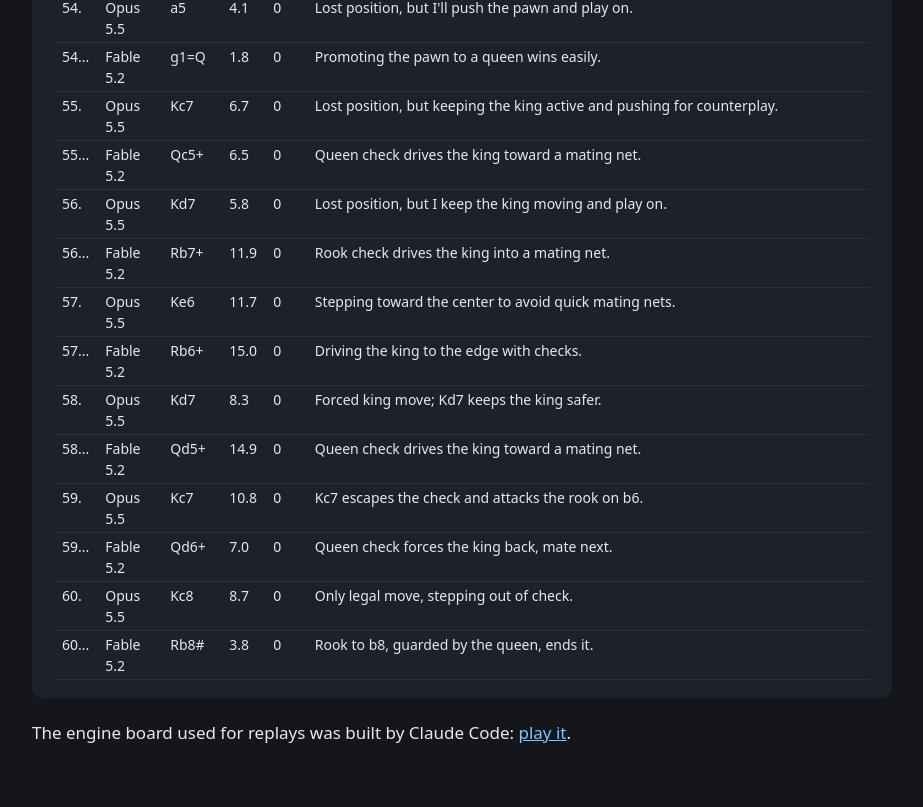
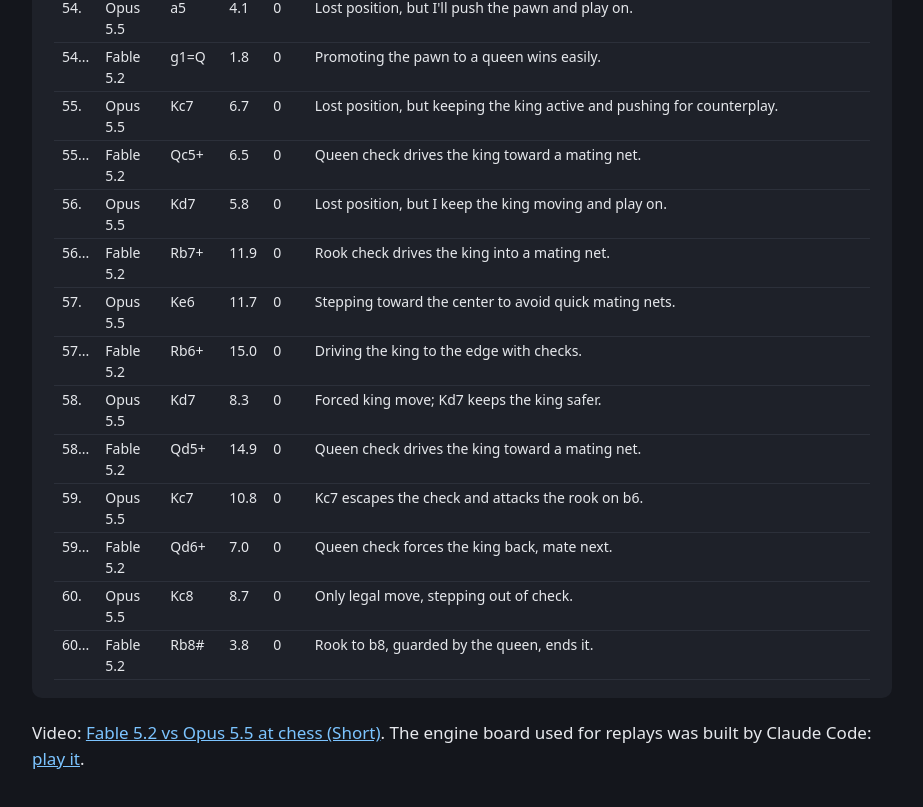
Before and after one commit to Denzil10/fable-vs-opus-chess, a plain HTML site: page index.html in a window 1280 px wide. Shown: the part 8820-9627 px from the top of the page, without its empty margins (178-1101 px from the left). Before the commit the page ends 9606 px from the top, so only its background shows below. Drawn offline with Linux system fonts and the light colour scheme.

Commit message:
Link the video

```diff
--- a/index.html
+++ b/index.html
@@ -229,5 +229,5 @@ table{border-collapse:collapse;width:100%;font-size:14px}td{padding:3px 8px;bord
 <tr><td>60.</td><td>Opus 5.5</td><td>Kc8</td><td>8.7</td><td>0</td><td>Only legal move, stepping out of check.</td></tr>
 <tr><td>60...</td><td>Fable 5.2</td><td>Rb8#</td><td>3.8</td><td>0</td><td>Rook to b8, guarded by the queen, ends it.</td></tr>
 </table></section>
-<p>The engine board used for replays was built by Claude Code: <a href="https://denzil10.github.io/claude-chess-engine/">play it</a>.</p>
+<p>Video: <a href="https://youtu.be/EJbUUkq0IpM">Fable 5.2 vs Opus 5.5 at chess (Short)</a>. The engine board used for replays was built by Claude Code: <a href="https://denzil10.github.io/claude-chess-engine/">play it</a>.</p>
 </body></html>
```
